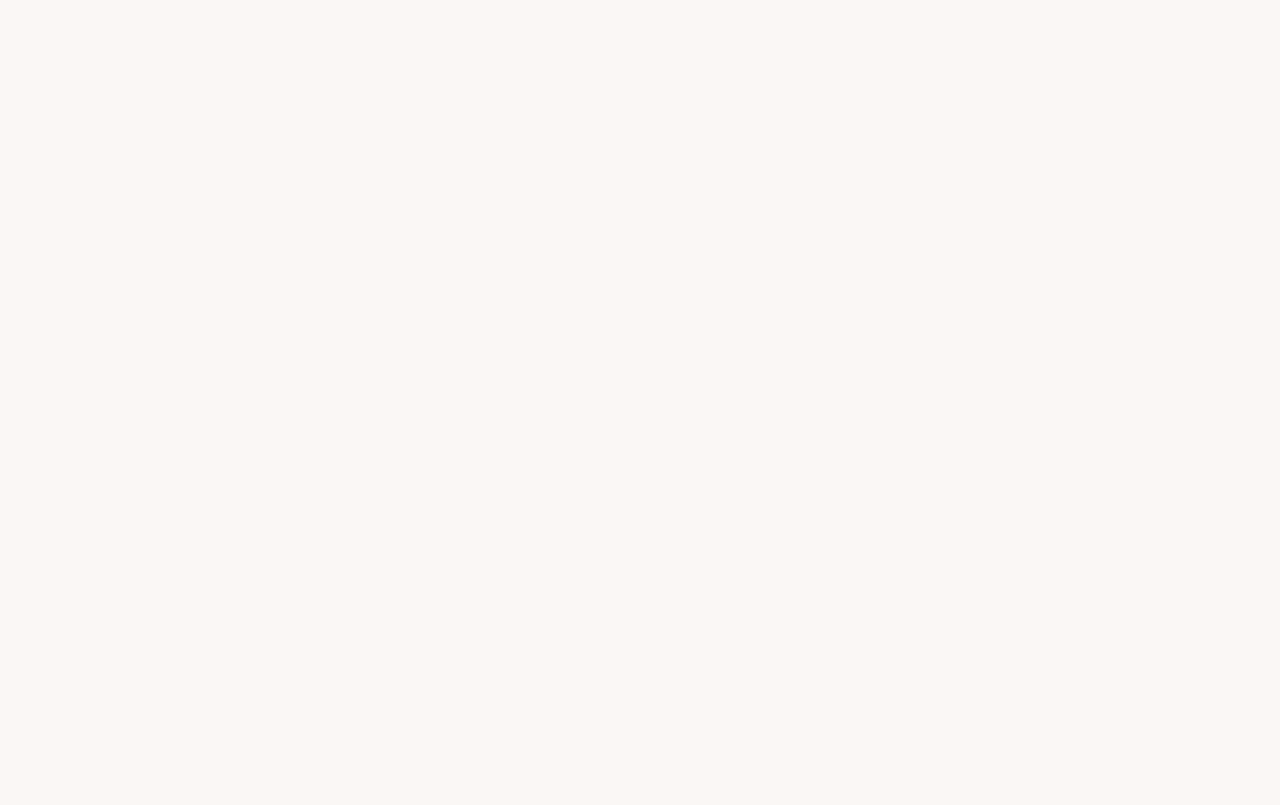
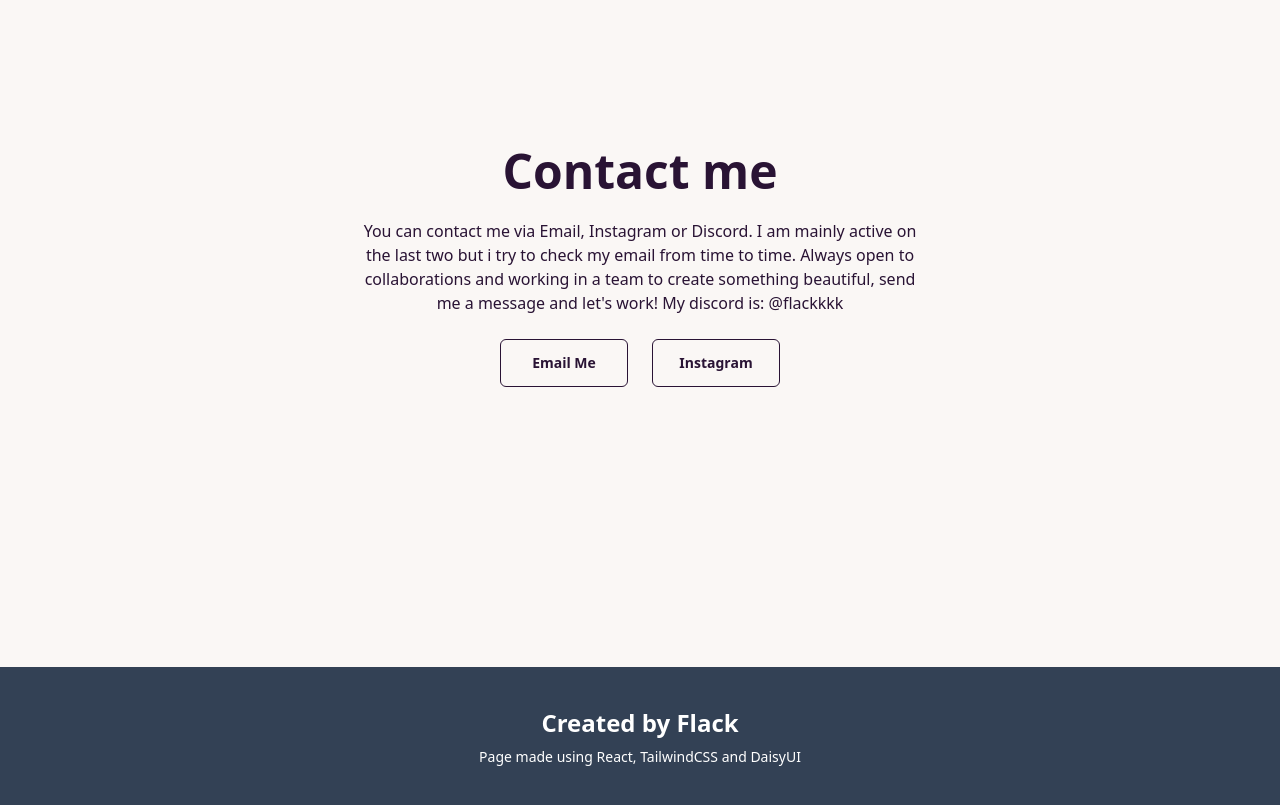
Before and after one commit to FlackCode/flacknet, a React (Vite) app: page / in a window 1280 px wide. Shown: the part 3340-4145 px from the top of the page. Before the commit the page ends 3205 px from the top, so only its background shows below. Built offline with nearby package versions, Linux system fonts and the light colour scheme.

Commit message:
Finished Page + Responsive

```diff
--- a/index.html
+++ b/index.html
@@ -3,7 +3,8 @@
   <head>
     <meta charset="UTF-8" />
     <meta name="viewport" content="width=device-width, initial-scale=1.0" />
-    <title>Personal Website</title>
+    <link rel="icon" type="image/x-icon" href="/src/image/reactt.svg">
+    <title>flack.net</title>
   </head>
   <body>
     <div id="root"></div>
--- a/src/App.jsx
+++ b/src/App.jsx
@@ -1,4 +1,6 @@
 import About from "./components/About";
+import Contact from "./components/Contact";
+import Footer from "./components/Footer";
 import Hero from "./components/Hero";
 import Navbar from "./components/Navbar";
 import Projects from "./components/Projects";
@@ -10,6 +12,8 @@ function App() {
     <Hero />
     <About />
     <Projects />
+    <Contact />
+    <Footer />
     </>
   )
 }
--- a/src/components/About.jsx
+++ b/src/components/About.jsx
@@ -4,9 +4,9 @@ export default function About() {
     return(
         <>
         <div className="hero min-h-screen bg-base-100 border-b-2">
-          <div className="hero-content flex-col">
+        <div className="hero-content flex-col">
             <h1 className="text-5xl font-bold underline">About me</h1>
-            <div className='hero-content flex-col lg:flex-row xl:max-w-5xl gap-16'>
+            <div className='hero-content flex-col lg:flex-row xl:max-w-5xl xsm:max-w-sm gap-16'>
                 <img src={image} className="max-w-sm rounded-lg shadow-2xl" />
                 <div>
                   <h1 className="text-5xl font-bold xl:text-left xsm:text-center">Hi, I'm Dmitriy, aka Flack!</h1>
--- a/src/components/Contact.jsx
+++ b/src/components/Contact.jsx
@@ -0,0 +1,21 @@
+export default function Contact() {
+    return (
+        <>
+        <div className="hero min-h-screen bg-base-100">
+          <div className="hero-content text-center">
+            <div className="max-w-xl">
+              <h1 className="text-5xl font-bold">Contact me</h1>
+              <p className="py-6">You can contact me via Email, Instagram or Discord.
+              I am mainly active on the last two but i try to check my email from time to time.
+              Always open to collaborations and working in a team to create something beautiful, send me a message and let's work!
+              My discord is: @flackkkk</p>
+              <div className="flex justify-center gap-6">
+                <a href="mailto:fl4ckc0de@gmail.com"><button className="btn btn-outline rounded-md xl:w-32 md:w-24">Email Me</button></a>
+                <a href="https://www.instagram.com/flackwav/"><button className="btn btn-outline rounded-md xl:w-32 md:w-24">Instagram</button></a>
+              </div>
+            </div>
+          </div>
+        </div>
+        </>
+    )
+}
--- /dev/null
+++ b/src/components/Footer.jsx
@@ -0,0 +1,12 @@
+export default function Footer() {
+    return (
+        <>
+        <footer className="footer footer-center p-10 bg-slate-700 text-white">
+          <aside>
+            <h1 className="font-bold text-2xl">Created by Flack</h1>
+            <p>Page made using React, TailwindCSS and DaisyUI</p>
+          </aside>
+        </footer>
+        </>
+    )
+}
--- a/src/components/Projects.jsx
+++ b/src/components/Projects.jsx
@@ -4,14 +4,14 @@ import personalIMG from '../image/personal.png'
 export default function Projects() {
     return(
         <>
-        <div className="hero min-h-screen bg-base-100">
+        <div className="hero min-h-screen bg-base-100 border-b-2">
             <div className="hero-content flex-col">
                 <h1 className="text-5xl font-bold py-6">Projects</h1>
                 <p className="py-6">Here i have a display of my projects that i am the most proud of. This will be an always updating section and i will keep adding more to it.</p>
                 <div className='flex flex-col gap-12'>
                     <div className="card lg:card-side bg-base-100 shadow-xl border-2">
                       <figure><img src={personalIMG} alt="Album"/></figure>
-                      <div className="card-body xl:w-4/5">
+                      <div className="card-body xl:w-4/5 xsm:w-full">
                         <h2 className="card-title">Personal Page</h2>
                         <p>My personal page where i will be keeping track of my new projects and adding more information about me as time goes by.
                             Also the page you are currently viewing!
@@ -24,7 +24,7 @@ export default function Projects() {
                     </div>
                     <div className="card lg:card-side bg-base-100 shadow-xl border-2">
                       <figure><img src={resumeIMG} alt="Album"/></figure>
-                      <div className="card-body xl:w-4/5">
+                      <div className="card-body xl:w-4/5 xsm:w-full">
                         <h2 className="card-title">Resume Builder</h2>
                         <p>A small project i have worked on to showcase my React and Tailwind knowledge.
                             A fully functional CV Maker, with the ability of downloading the document that you've made.</p>
@@ -38,7 +38,7 @@ export default function Projects() {
                     </div>
                     <div className="card lg:card-side bg-base-100 shadow-xl border-2">
                       <figure><img src={shopIMG} alt="Album"/></figure>
-                      <div className="card-body xl:w-4/5">
+                      <div className="card-body xl:w-4/5 xsm:w-full">
                         <h2 className="card-title">Shopping Page</h2>
                         <p>Another small project i've worked on to showcase my progress and knowledge.
                             Learned context-api and implemented full shopping cart functionality.
```
Also changed, not shown: src/image/react.png (added), src/image/reactt.svg (added).
